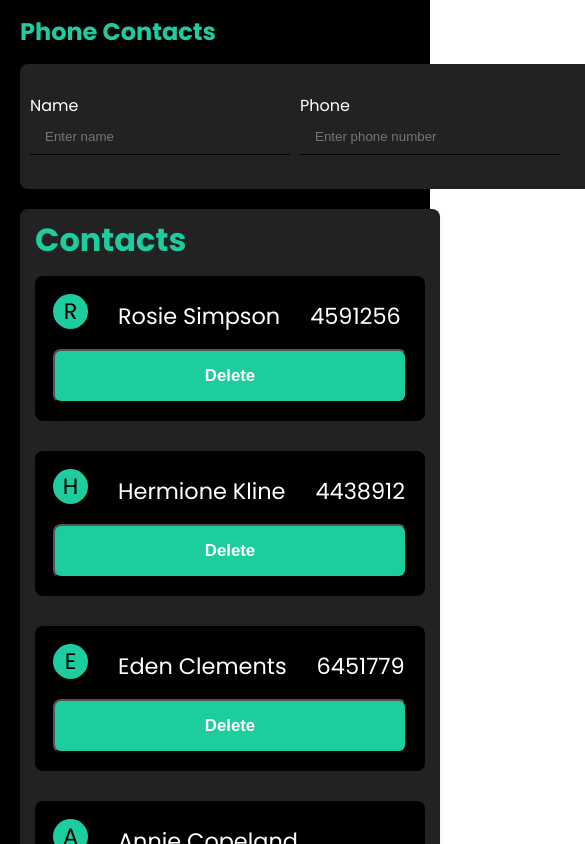
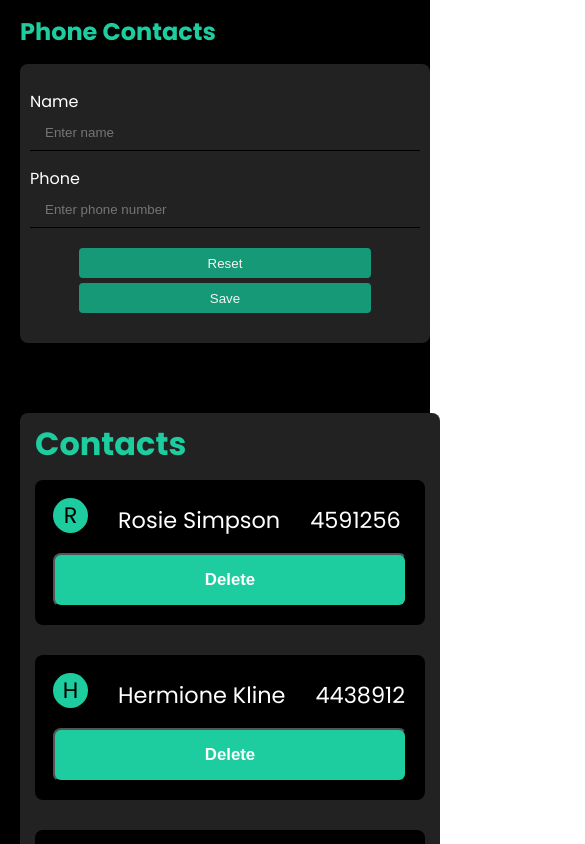
Before and after one commit to murselsen/goit-react-hw-06, a React (Vite) app: page / in a window 390 px wide. Shown: the top 844 px of the page, 585 px wide, since content can reach past the window. Built offline with nearby package versions, Linux system fonts and the light colour scheme.

Commit message:
Remove min-width from Form styles for improved responsiveness

```diff
--- a/src/components/Form.module.css
+++ b/src/components/Form.module.css
@@ -1,7 +1,6 @@
 .Form {
   padding: 30px 10px;
   width: 100%;
-  min-width: 800px;
   max-width: 900px;
   border-radius: 8px;
   display: flex;
@@ -56,3 +55,13 @@
   outline: none;
   border: 0;
 }
+
+@media (max-width: 767px) {
+  .Form {
+    flex-direction: row;
+    flex-wrap: wrap;
+    max-width: 650px;
+    gap: 20px;
+    margin-bottom: 50px;
+  }
+}
```
